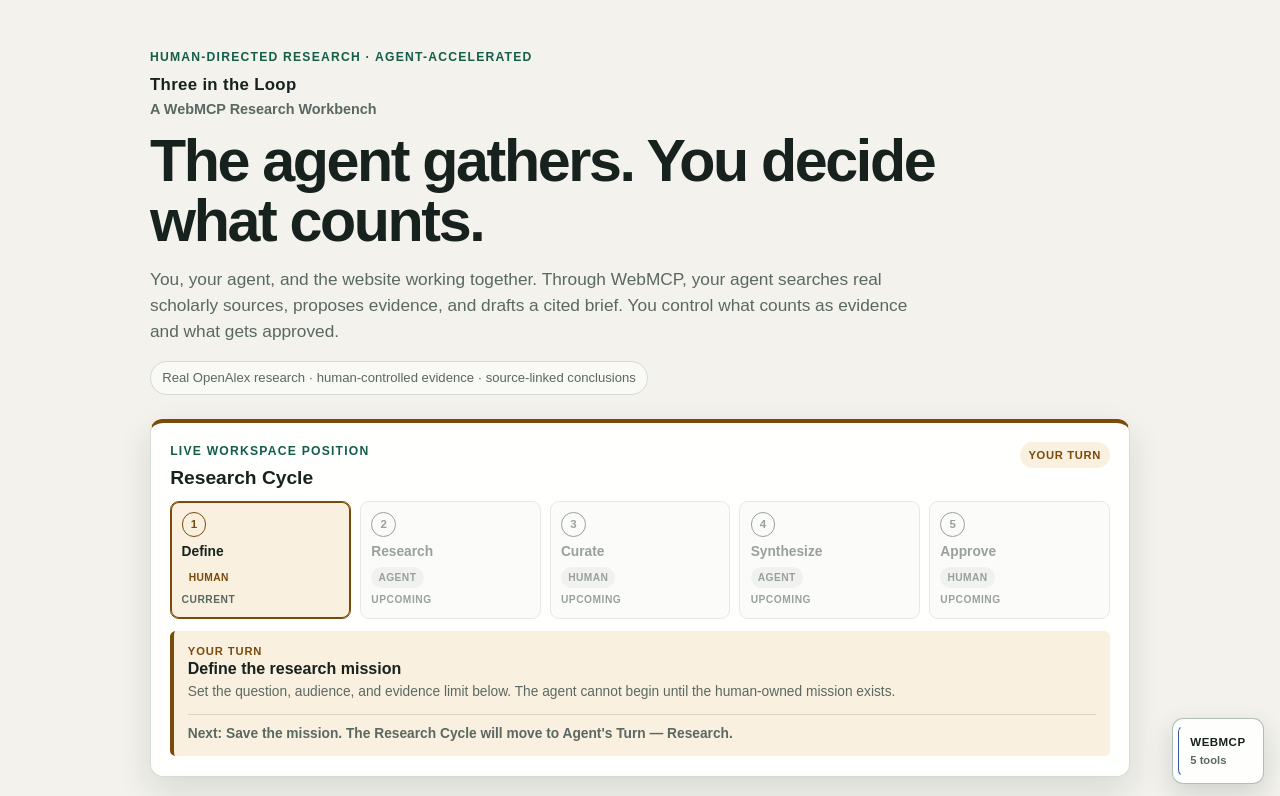
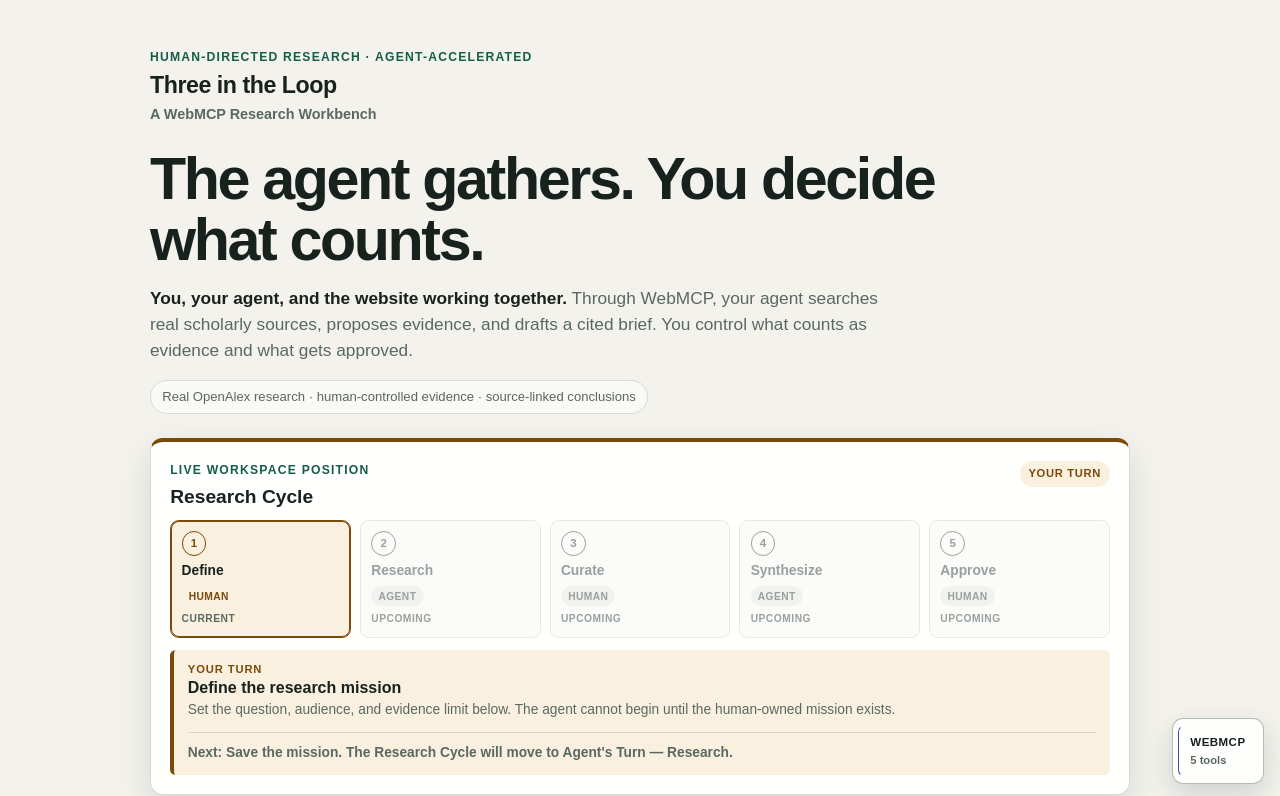
Before and after one commit to itprodirect/webmcp-research-workbench, a Next.js app: page / in a window 1280 px wide. Shown: the top 796 px of the page. Built offline with nearby package versions, Linux system fonts and the light colour scheme.

Commit message:
style: polish Three in the Loop hero hierarchy

```diff
--- a/app/globals.css
+++ b/app/globals.css
@@ -69,15 +69,16 @@ h1 {
 }
 
 .product-name {
-  margin: 0 0 0.1rem;
+  margin: 0 0 0.25rem;
   color: var(--text);
-  font-size: 1.05rem;
-  font-weight: 800;
-  letter-spacing: 0.02em;
+  font-size: 1.45rem;
+  font-weight: 800;
+  letter-spacing: -0.02em;
+  line-height: 1.2;
 }
 
 .product-descriptor {
-  margin: 0 0 0.65rem;
+  margin: 0 0 1.5rem;
   color: var(--muted);
   font-size: 0.9rem;
   font-weight: 600;
@@ -94,6 +95,11 @@ h4 {
   margin: 1rem 0 0;
   color: var(--muted);
   font-size: 1.08rem;
+}
+
+.lede-emphasis {
+  color: var(--text);
+  font-weight: 600;
 }
 
 .header-boundary {
--- a/app/page.tsx
+++ b/app/page.tsx
@@ -10,9 +10,12 @@ export default function Home() {
         <p className="product-descriptor">A WebMCP Research Workbench</p>
         <h1>The agent gathers. You decide what counts.</h1>
         <p className="lede">
-          You, your agent, and the website working together. Through WebMCP, your agent
-          searches real scholarly sources, proposes evidence, and drafts a cited brief.
-          You control what counts as evidence and what gets approved.
+          <span className="lede-emphasis">
+            You, your agent, and the website working together.
+          </span>{" "}
+          Through WebMCP, your agent searches real scholarly sources, proposes evidence,
+          and drafts a cited brief. You control what counts as evidence and what gets
+          approved.
         </p>
         <p className="header-boundary">
           Real OpenAlex research · human-controlled evidence · source-linked conclusions
```
